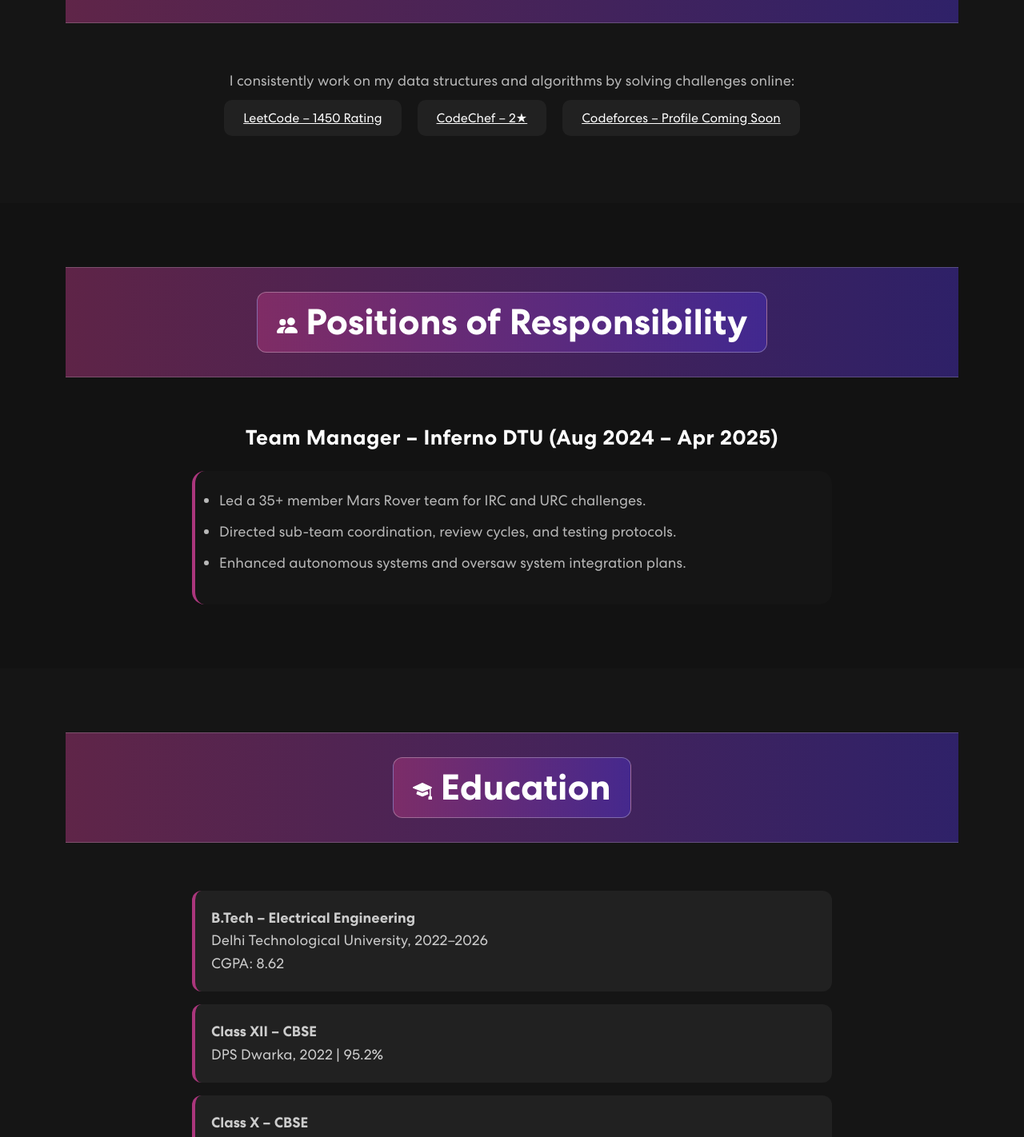
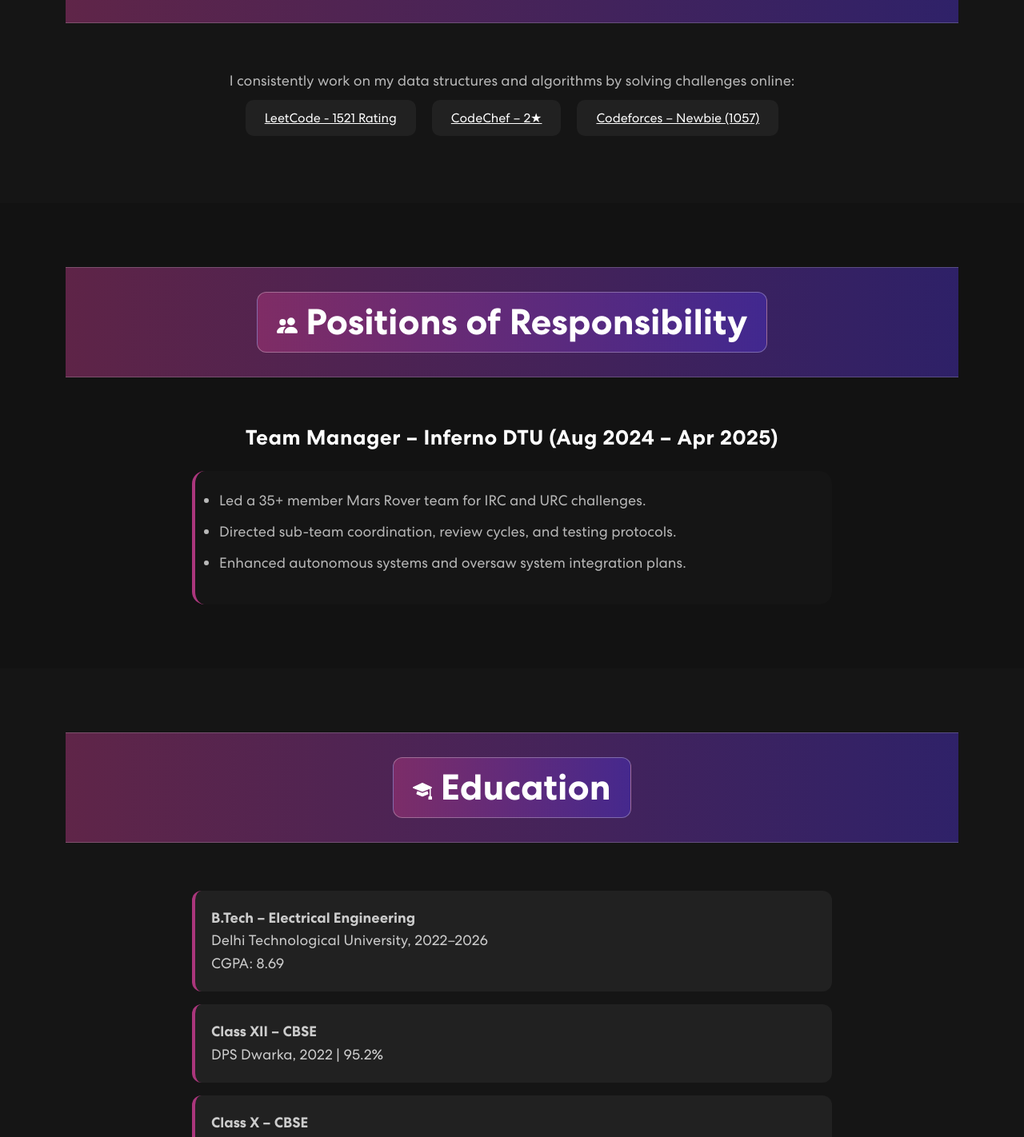
Before and after one commit to Rachit7Sharma/Personal_Portfolio, a React (Create React App) app: page / in a window 1280 px wide. Shown: the part 3029-4451 px from the top of the page at 80% size. Built offline with nearby package versions, Linux system fonts and the light colour scheme.

Commit message:
Update CGPA to 8.69 and LeetCode rating to 1521

```diff
--- a/src/components/CodingProfiles.js
+++ b/src/components/CodingProfiles.js
@@ -12,9 +12,9 @@ export const CodingProfiles = () => {
             </div>
             <p>I consistently work on my data structures and algorithms by solving challenges online:</p>
             <ul>
-              <li><a href="https://leetcode.com/u/Rachit7Sharma/" target="_blank">LeetCode – 1450 Rating</a></li>
+              <li><a href="https://leetcode.com/u/Rachit7Sharma/" target="_blank">LeetCode - 1521 Rating</a></li>
               <li><a href="https://www.codechef.com/users/rachit7sharma" target="_blank">CodeChef – 2★</a></li>
-              <li><a href="https://codeforces.com/profile/" target="_blank">Codeforces – Profile Coming Soon</a></li>
+              <li><a href="https://codeforces.com/profile/Rachit7Sharma" target="_blank">Codeforces – Newbie (1057)</a></li>
             </ul>
           </Col>
         </Row>
--- a/src/components/Education.js
+++ b/src/components/Education.js
@@ -11,7 +11,7 @@ export const Education = () => {
               <h2><MortarboardFill size={24} /> Education</h2>
             </div>
             <ul>
-              <li><strong>B.Tech – Electrical Engineering</strong><br />Delhi Technological University, 2022–2026<br />CGPA: 8.62</li>
+              <li><strong>B.Tech – Electrical Engineering</strong><br />Delhi Technological University, 2022–2026<br />CGPA: 8.69</li>
               <li><strong>Class XII – CBSE</strong><br />DPS Dwarka, 2022 | 95.2%</li>
               <li><strong>Class X – CBSE</strong><br />Prudence School, 2020 | 94.8%</li>
             </ul>
```
Also changed, not shown: src/App2.css (added).
